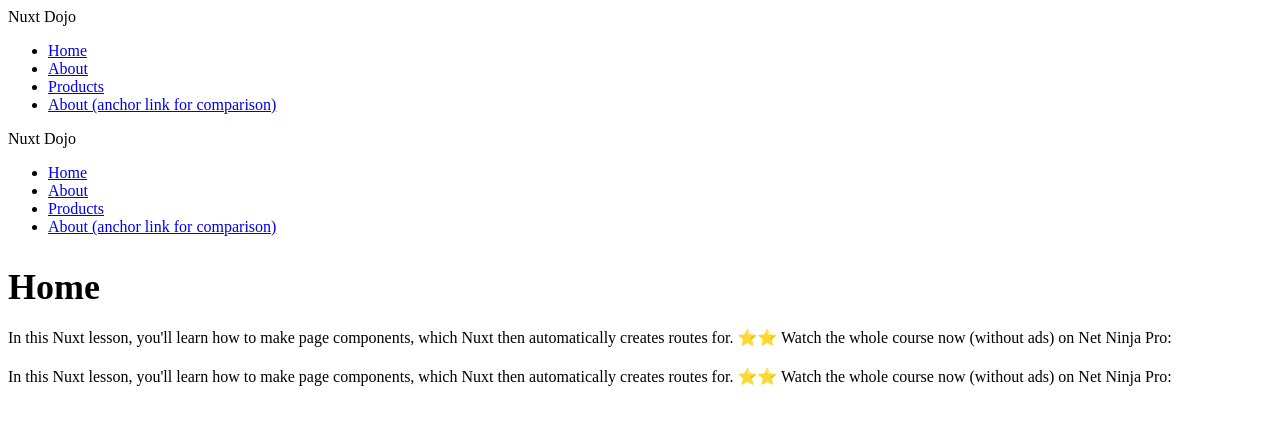
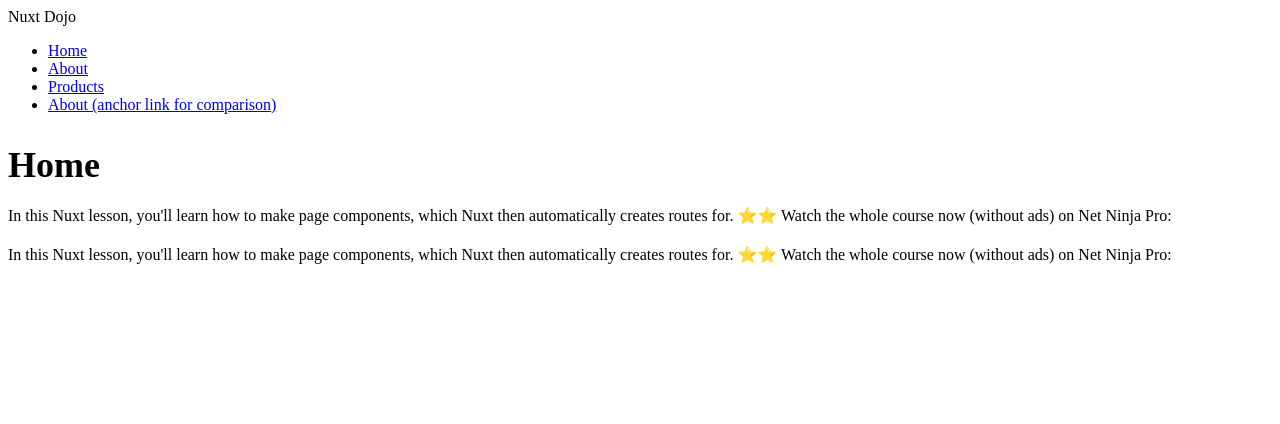
Before and after one commit to mchocho/nuxt-js-crash, a Nuxt app: page / in a window 1280 px wide. Shown: the top 424 px of the page. Built offline with nearby package versions, Linux system fonts and the light colour scheme.

Commit message:
Removed the default navbar from the pages and included it within default layout

```diff
--- a/pages/about.vue
+++ b/pages/about.vue
@@ -1,39 +1,11 @@
 <template>
   <div>
-    <nav>
-      <NuxtLink>Nuxt Dojo</NuxtLink>
-      <ul>
-          <!--
-            <NuxtLink> component
-
-            ref: https://nuxt.com/docs/api/components/nuxt-link#nuxtlink
-
-            NuxtLink determines whether the link is internal or external
-            and renders it accordingly with available optimizations
-            (prefetching, default attributes, etc).
-
-            It's a replacement for the <a> and <RouterLink> tags and performs
-            faster.
-          -->
-          <li>
-          <NuxtLink to="/">Home</NuxtLink>
-          </li>
-          <li>
-            <NuxtLink to="/about">About</NuxtLink>
-          </li>
-          <li>
-            <NuxtLink to="/products">Products</NuxtLink>
-          </li>
-        </ul>
-      </nav>
-    </div>
-
-
     <h2>About</h2>
 
     <p>In this Nuxt lesson, you'll learn how to make page components, which Nuxt then automatically creates routes for. ⭐⭐ Watch the whole course now (without ads) on Net Ninja Pro:</p>
 
     <p>In this Nuxt lesson, you'll learn how to make page components, which Nuxt then automatically creates routes for. ⭐⭐ Watch the whole course now (without ads) on Net Ninja Pro:</p>
+  </div>
 </template>
 
 <script>
--- a/pages/index.vue
+++ b/pages/index.vue
@@ -1,39 +1,5 @@
 <template>
   <div>
-    <header>
-      <nav>
-        <NuxtLink>Nuxt Dojo</NuxtLink>
-        <ul>
-          <!--
-            <NuxtLink> component
-
-            ref: https://nuxt.com/docs/api/components/nuxt-link#nuxtlink
-
-            NuxtLink determines whether the link is internal or external
-            and renders it accordingly with available optimizations
-            (prefetching, default attributes, etc).
-
-            It's a replacement for the <a> and <RouterLink> tags and performs
-            faster.
-          -->
-            <li>
-            <NuxtLink to="/">Home</NuxtLink>
-            </li>
-            <li>
-              <NuxtLink to="/about">About</NuxtLink>
-            </li>
-            <li>
-              <NuxtLink to="/products">Products</NuxtLink>
-            </li>
-
-            <li>
-              <a href="/about">About (anchor link for comparison)</a>
-            </li>
-        </ul>
-      </nav>
-    </header>
-
-
     <h2>Home</h2>
 
     <p>In this Nuxt lesson, you'll learn how to make page components, which Nuxt then automatically creates routes for. ⭐⭐ Watch the whole course now (without ads) on Net Ninja Pro:</p>
```
